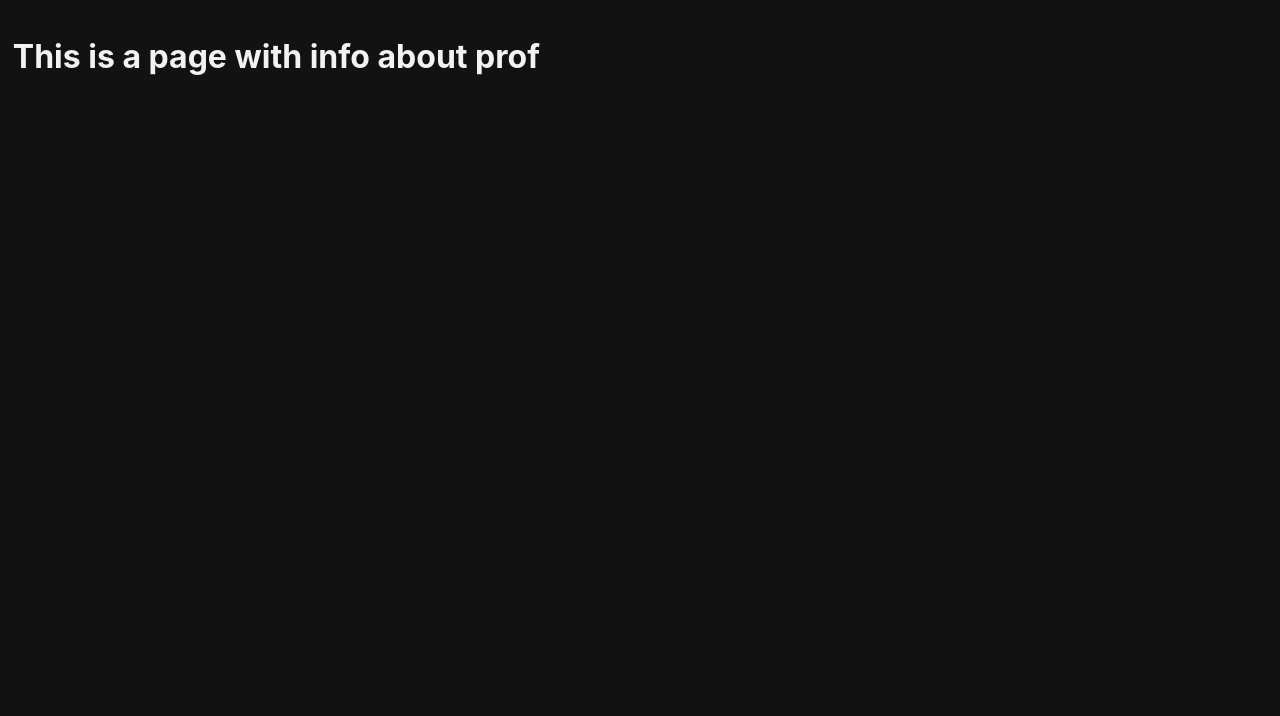
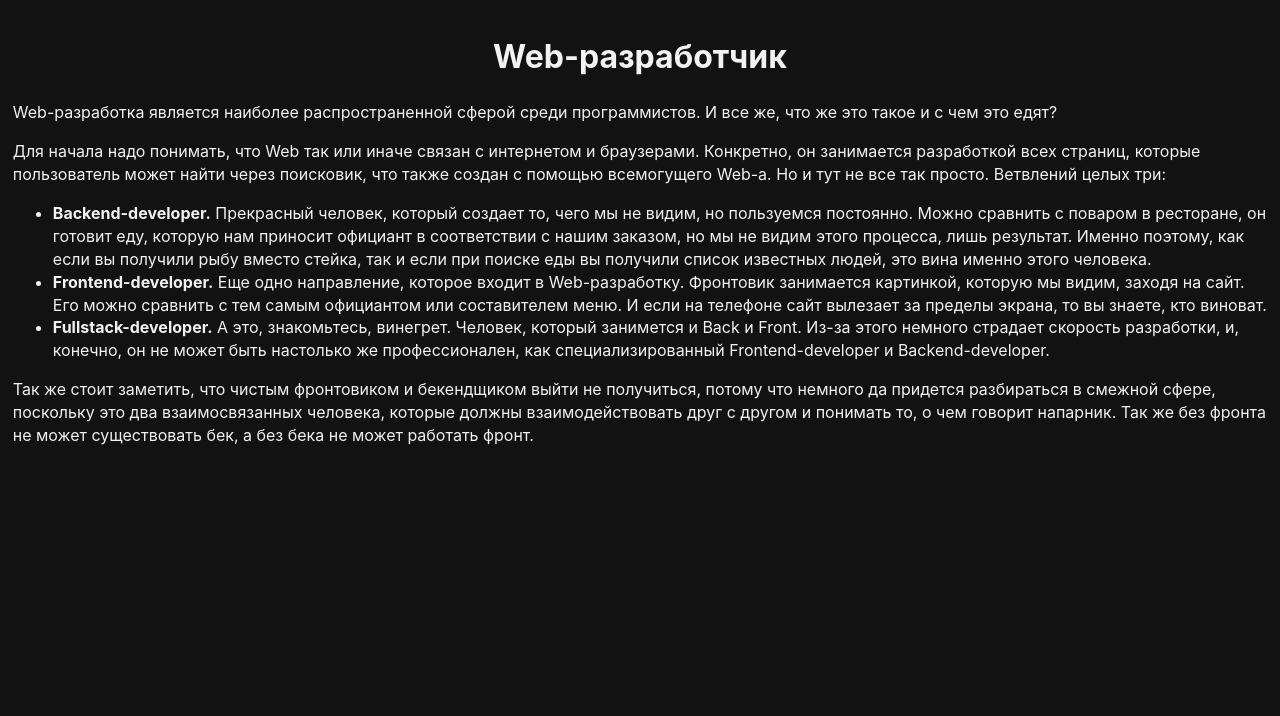
Before and after one commit to BLANK-21-22/lore_prof, a Flask app: page /profession/1 in a window 1280 px wide. Shown: the part 70-786 px from the top of the page. Run offline with Flask 2, Linux system fonts and the light colour scheme; data that the repository does not hold is empty; parts of the project's set-up code (start-up, migrations or seed data) failed here and were passed over.

Commit message:
Немного main

```diff
--- a/app/templates/aboutProf.html
+++ b/app/templates/aboutProf.html
@@ -15,9 +15,43 @@
 
             {{ header() }}
     </header>
-    <main>
+     <main>
 
-        <h1>This is a page with info about prof</h1>
+        <h1><center>Web-разработчик</center></h1>
+        <p>
+            Web-разработка является наиболее распространенной сферой среди программистов. И все же, что же это такое
+            и с чем это едят?
+        </p>
+        <p>
+            Для начала надо понимать, что Web так или иначе связан с интернетом и браузерами. Конкретно, он
+            занимается разработкой всех страниц, которые пользователь может найти через поисковик, что также создан с
+            помощью всемогущего Web-а.
+            Но и тут не все так просто. Ветвлений целых три:
+        <ul>
+            <li>
+                <b>Backend-developer.</b> Прекрасный человек, который создает то, чего мы не видим, но пользуемся
+                постоянно. Можно сравнить с поваром в ресторане, он готовит еду, которую нам приносит официант в
+                соответствии с нашим заказом, но мы не видим этого процесса, лишь результат. Именно поэтому, как
+                если вы получили рыбу вместо стейка, так и если при поиске еды вы получили список известных
+                людей, это вина именно этого человека.
+            </li>
+            <li>
+                <b>Frontend-developer.</b> Еще одно направление, которое входит в Web-разработку. Фронтовик
+                занимается картинкой, которую мы видим, заходя на сайт. Его можно сравнить с тем самым официантом
+                или составителем меню. И если на телефоне сайт вылезает за пределы экрана, то вы знаете, кто
+                виноват.
+            </li>
+            <li>
+                <b>Fullstack-developer.</b> А это, знакомьтесь, винегрет. Человек, который занимется и Back и
+                Front. Из-за этого немного страдает скорость разработки, и, конечно, он не может быть настолько
+                же профессионален, как специализированный Frontend-developer и Backend-developer.
+            </li>
+        </ul>
+        Так же стоит заметить, что чистым фронтовиком и бекендщиком выйти не получиться, потому что немного да
+        придется разбираться в смежной сфере, поскольку это два взаимосвязанных человека, которые должны
+        взаимодействовать друг с другом и понимать то, о чем говорит напарник. Так же без фронта не может
+        существовать бек, а без бека не может работать фронт.
+        </p>
     </main>
 	</div>
 
```
